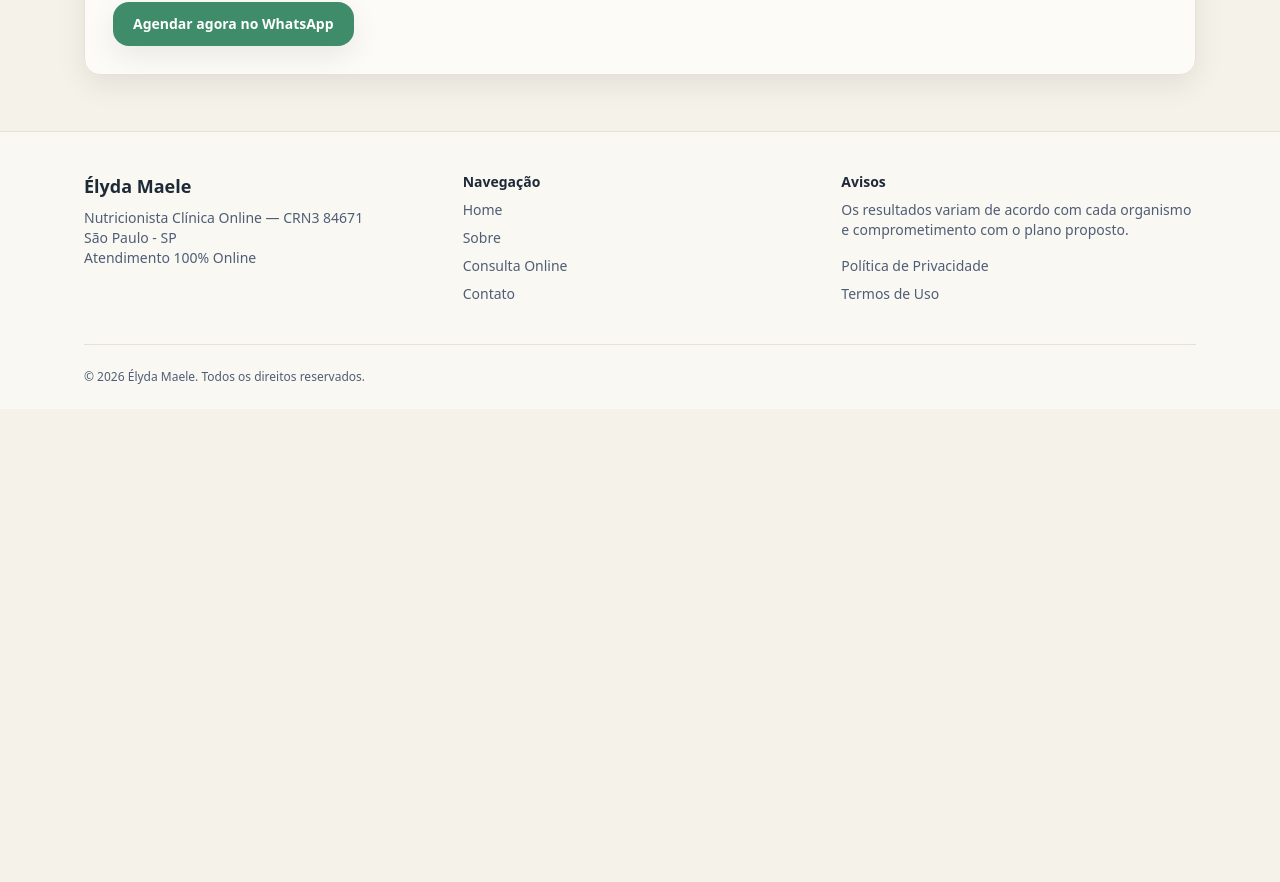
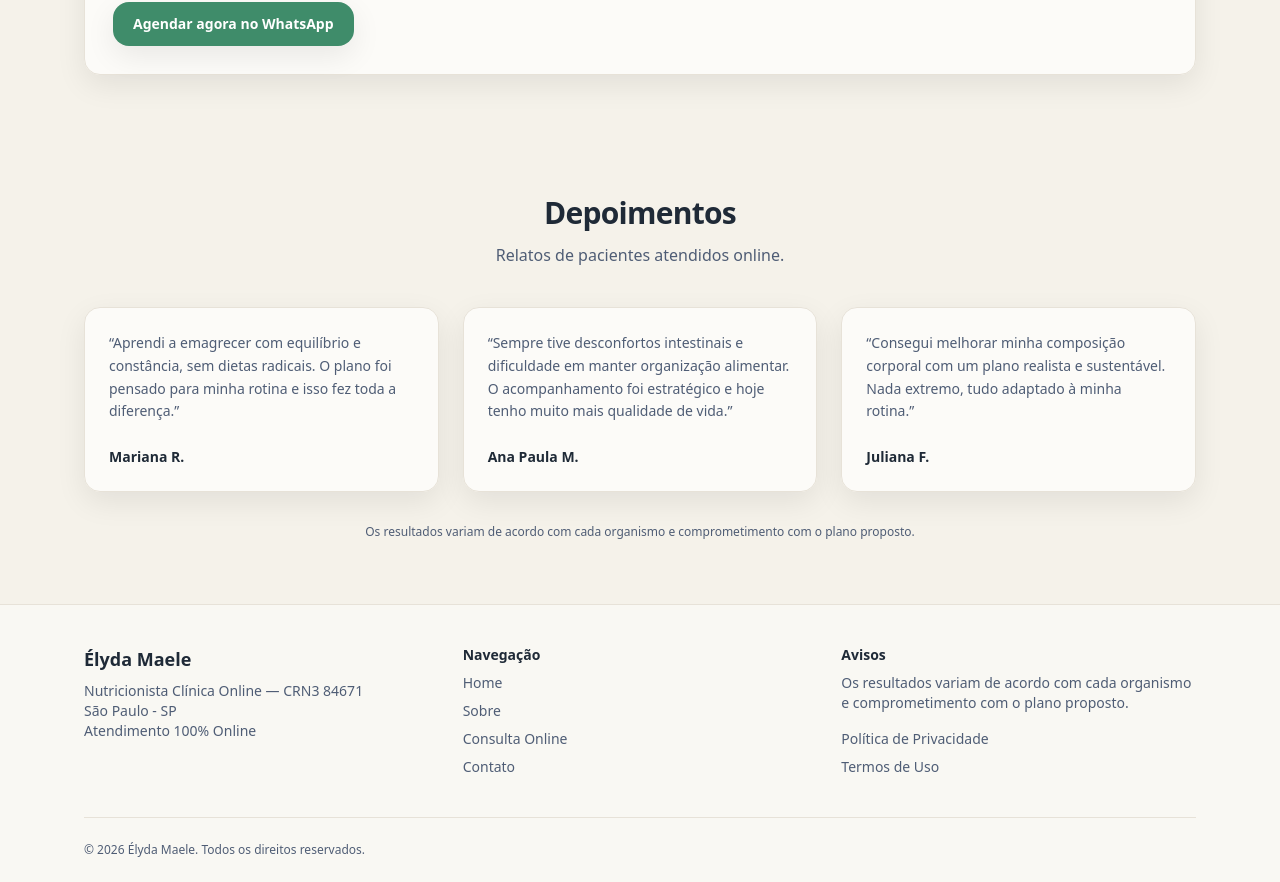
Before and after one commit to leleite-ema/elyda-site, a Next.js app: page / in a window 1280 px wide. Shown: the part 2000-2882 px from the top of the page. Before the commit the page ends 2409 px from the top, so only its background shows below. Built offline with nearby package versions, Linux system fonts and the light colour scheme.

Commit message:
refina depoimentos elegantes

```diff
--- a/app/page.tsx
+++ b/app/page.tsx
@@ -2,6 +2,7 @@ import { Button } from "@/components/button";
 import { Section } from "@/components/section";
 import { site } from "@/components/site-config";
 import { whatsappLink } from "@/components/whatsapp";
+import { Testimonials } from "@/components/testimonials";
 
 function Card({ title, text }: { title: string; text: string }) {
   return (
@@ -22,9 +23,12 @@ export default function Page() {
               <p className="text-sm font-semibold text-clinic-slate">
                 Atendimento 100% Online • {site.city} • {site.crn}
               </p>
+
               <h1 className="mt-4 text-4xl font-semibold tracking-tight md:text-5xl">
-                Plano alimentar personalizado, sem dietas restritivas, com foco em saciedade, rotina real e resultado sustentável.
+                Plano alimentar personalizado, sem dietas restritivas, com foco em saciedade, rotina real e
+                resultado sustentável.
               </h1>
+
               <p className="mt-5 text-clinic-slate">
                 Plano alimentar personalizado, sem dietas restritivas, adaptado à sua rotina. Com foco em
                 resultado sustentável e reeducação alimentar.
@@ -38,12 +42,13 @@ export default function Page() {
                   Como funciona
                 </Button>
               </div>
+
               <div className="mt-5 text-sm text-clinic-slate">
-              Atendimento 100% online • Plano personalizado • Acompanhamento estratégico
+                Atendimento 100% online • Plano personalizado • Acompanhamento estratégico
               </div>
 
               <div className="mt-2 text-xs text-clinic-slate">
-              + Atendimento para São Paulo e todo Brasil
+                + Atendimento para São Paulo e todo Brasil
               </div>
 
               <div className="mt-6 text-xs text-clinic-slate">
@@ -53,7 +58,7 @@ export default function Page() {
 
             <div className="rounded-2xl border border-clinic-line bg-white/50 p-6 shadow-soft">
               <div className="text-sm font-semibold text-clinic-slate">Imagem (placeholder)</div>
-              <div className="mt-3 h-64 rounded-xl bg-clinic-bg border border-clinic-line flex items-center justify-center text-clinic-slate text-sm">
+              <div className="mt-3 h-64 rounded-xl border border-clinic-line bg-clinic-bg flex items-center justify-center text-clinic-slate text-sm">
                 Adicione fotos depois
               </div>
               <div className="mt-4 text-sm text-clinic-slate">
@@ -90,8 +95,14 @@ export default function Page() {
         className="bg-white/30"
       >
         <div className="grid gap-5 md:grid-cols-3">
-          <Card title="1) Avaliação completa" text="Videochamada + análise de rotina, histórico e exames (se houver)." />
-          <Card title="2) Plano personalizado" text="Estratégia alimentar alinhada ao seu dia a dia e preferências." />
+          <Card
+            title="1) Avaliação completa"
+            text="Videochamada + análise de rotina, histórico e exames (se houver)."
+          />
+          <Card
+            title="2) Plano personalizado"
+            text="Estratégia alimentar alinhada ao seu dia a dia e preferências."
+          />
           <Card title="3) Ajustes e suporte" text="Acompanhamento para corrigir rota e manter a evolução." />
         </div>
       </Section>
@@ -106,7 +117,10 @@ export default function Page() {
             "Suporte durante o processo",
             "Clareza: metas, passos e acompanhamento",
           ].map((item) => (
-            <li key={item} className="rounded-2xl border border-clinic-line bg-white/60 p-5 shadow-soft text-sm">
+            <li
+              key={item}
+              className="rounded-2xl border border-clinic-line bg-white/60 p-5 shadow-soft text-sm"
+            >
               {item}
             </li>
           ))}
@@ -124,6 +138,9 @@ export default function Page() {
           </div>
         </div>
       </Section>
+
+      {/* Depoimentos abaixo de Diferenciais */}
+      <Testimonials />
     </>
   );
 }
--- /dev/null
+++ b/components/testimonials.tsx
@@ -0,0 +1,55 @@
+export function Testimonials() {
+  const items = [
+    {
+      name: "Mariana R.",
+      text:
+        "Aprendi a emagrecer com equilíbrio e constância, sem dietas radicais. O plano foi pensado para minha rotina e isso fez toda a diferença.",
+    },
+    {
+      name: "Ana Paula M.",
+      text:
+        "Sempre tive desconfortos intestinais e dificuldade em manter organização alimentar. O acompanhamento foi estratégico e hoje tenho muito mais qualidade de vida.",
+    },
+    {
+      name: "Juliana F.",
+      text:
+        "Consegui melhorar minha composição corporal com um plano realista e sustentável. Nada extremo, tudo adaptado à minha rotina.",
+    },
+  ];
+
+  return (
+    <section className="py-16">
+      <div className="mx-auto max-w-6xl px-5">
+        <div className="text-center">
+          <h2 className="text-3xl font-semibold tracking-tight">
+            Depoimentos
+          </h2>
+          <p className="mt-3 text-clinic-slate">
+            Relatos de pacientes atendidos online.
+          </p>
+        </div>
+
+        <div className="mt-10 grid gap-6 md:grid-cols-3">
+          {items.map((t) => (
+            <div
+              key={t.name}
+              className="rounded-2xl border border-clinic-line bg-white/70 p-6 shadow-soft"
+            >
+              <p className="text-clinic-slate leading-relaxed text-sm">
+                “{t.text}”
+              </p>
+
+              <div className="mt-6 text-sm font-semibold text-clinic-ink">
+                {t.name}
+              </div>
+            </div>
+          ))}
+        </div>
+
+        <div className="mt-8 text-center text-xs text-clinic-slate">
+          Os resultados variam de acordo com cada organismo e comprometimento com o plano proposto.
+        </div>
+      </div>
+    </section>
+  );
+}
```
